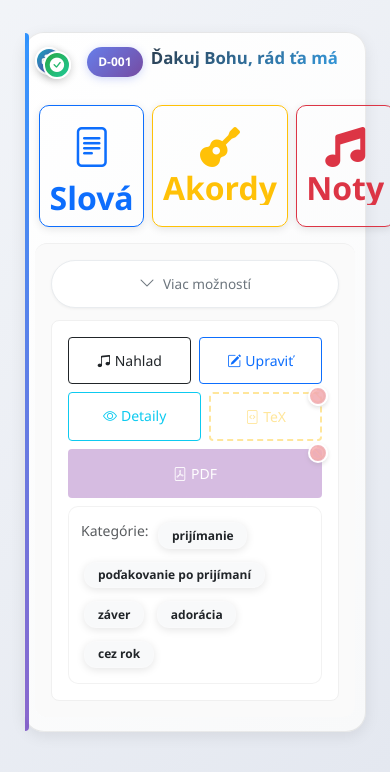
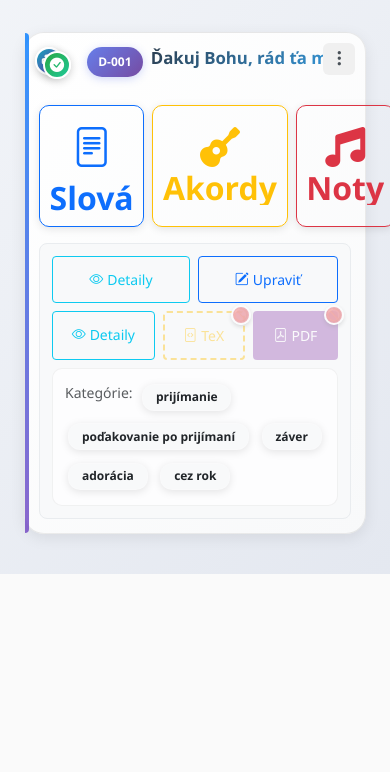
Before and after one commit to LossDavos/novy-spev, a Flask app: page /songs/1 in a window 390 px wide, after a click on "Viac možností"; the page is wider, and only the part inside the window is pictured. Shown: the part 275-1047 px from the top of that part. After the commit the page ends 849 px from the top of that part, so only its background shows below. Run offline with Flask 3, Linux system fonts and the light colour scheme; data comes from the database, SQL or seed files in the repository.

Commit message:
better style for cards
Co-authored-by: Copilot <copilot@github.com>

```diff
--- a/templates/_song_card.html
+++ b/templates/_song_card.html
@@ -138,22 +138,21 @@
 
   </div>
 
-  <!-- Expandable section -->
-  <div class="mobile-expandable">
+  <!-- Three-dots expand toggle -->
   <button class="mobile-expand-toggle"
           type="button"
           data-bs-toggle="collapse"
           data-bs-target="#{{ collapse_prefix }}-collapse-{{ song.id }}"
-            aria-expanded="false">
-      <i class="bi bi-chevron-down"></i>
-      Viac možností
+          aria-expanded="false"
+          title="Viac možností">
+    <i class="bi bi-three-dots-vertical"></i>
   </button>
 
   <div class="collapse mobile-expanded-content" id="{{ collapse_prefix }}-collapse-{{ song.id }}">
       <div class="d-flex gap-2 flex-wrap">
-        <a href="{{ url_for('song_preview', song_id=song.id) }}"
-           class="btn btn-outline-dark btn-sm flex-fill">
-          <i class="bi bi-music-note-beamed me-1"></i>Nahlad
+        <a href="{{ url_for('song_view', song_id=song.id) }}"
+           class="btn btn-outline-info btn-sm flex-fill">
+          <i class="bi bi-eye me-1"></i>Detaily
         </a>
         <a href="{{ url_for('song_detail', song_id=song.id) }}"
            class="btn btn-outline-primary btn-sm flex-fill">
@@ -176,7 +175,6 @@
         </div>
       {% endif %}
   </div>
-  </div>
 
 </div>
 {% endmacro %}
--- a/templates/songs_view.html
+++ b/templates/songs_view.html
@@ -264,70 +264,40 @@
   background: linear-gradient(135deg, #17a2b8 0%, #6610f2 100%) !important;
 }
 
-.mobile-expandable {
-  border-top: 1px solid #f0f0f0;
-  padding-top: 1rem;
-  margin-top: 1rem;
-  background: #fafafa;
-  border-radius: 12px;
-  padding: 1rem;
-  margin: 1rem -0.25rem 0;
+.mobile-expand-toggle {
+  position: absolute;
+  top: 0.6rem;
+  right: 0.6rem;
+  background: transparent;
+  border: none;
+  color: #adb5bd;
+  padding: 0.25rem 0.3rem;
+  cursor: pointer;
+  border-radius: 6px;
+  line-height: 1;
+  font-size: 1.1rem;
+  transition: color 0.2s, background 0.2s;
+  z-index: 2;
 }
 
-.mobile-expand-toggle {
-  background: #ffffff;
-  border: 1px solid #e9ecef;
-  color: #6c757d;
-  font-size: 0.9rem;
-  padding: 0.6rem 1.2rem;
-  cursor: pointer;
-  display: flex;
-  align-items: center;
-  justify-content: center;
-  gap: 0.5rem;
-  transition: all 0.3s ease;
-  border-radius: 25px;
-  font-weight: 500;
-  width: 100%;
-  box-shadow: 0 1px 3px rgba(0,0,0,0.05);
-}
-
-.mobile-expand-toggle:hover {
-  background: #f8f9fa;
+.mobile-expand-toggle:hover,
+.mobile-expand-toggle[aria-expanded="true"] {
   color: #495057;
-  border-color: #dee2e6;
-  transform: translateY(-1px);
-  box-shadow: 0 2px 6px rgba(0,0,0,0.08);
-}
-
-.mobile-expand-toggle.expanded {
-  background: #f1f3f4;
-  color: #495057;
-  border-color: #d1ecf1;
-  box-shadow: 0 1px 3px rgba(0,0,0,0.1);
-}
-
-.mobile-expand-toggle .bi-chevron-down {
-  transition: transform 0.4s cubic-bezier(0.4, 0, 0.2, 1);
-  font-size: 1rem;
-}
-
-.mobile-expand-toggle.expanded .bi-chevron-down {
-  transform: rotate(180deg);
+  background: #f0f0f0;
 }
 
 .mobile-expanded-content {
-  padding-top: 1rem;
-  display: none;
-  animation: fadeInUp 0.3s ease-out;
-  background: #ffffff;
+  animation: fadeInUp 0.2s ease-out;
+  background: #f8f9fa;
   border-radius: 8px;
-  padding: 1rem;
-  margin-top: 0.75rem;
-  border: 1px solid #f0f0f0;
+  padding: 0.75rem;
+  margin-top: 0.5rem;
+  border: 1px solid #e9ecef;
 }
 
 .mobile-expanded-content.show {
+  display: block;
+}
   display: block;
 }
 
@@ -661,8 +631,8 @@
 
   /* Improved touch targets */
   .mobile-expand-toggle {
-    min-height: 44px;
-    font-size: 0.85rem;
+    min-height: 32px;
+    min-width: 32px;
   }
 
   .mobile-files-grid {
```
Also changed, not shown: static/css/index-cards.css (+21 -53 lines), static/js/index-pagination.js (+10 -12 lines), templates/search_modal_scripts.html (+10 -12 lines). Lines whose indentation alone changed are shown as unchanged.
